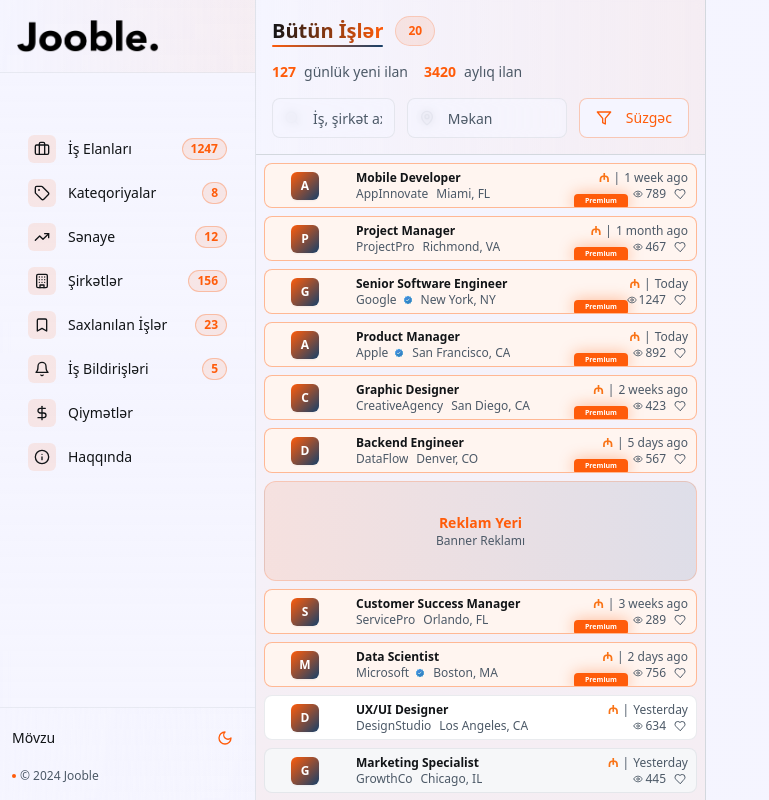
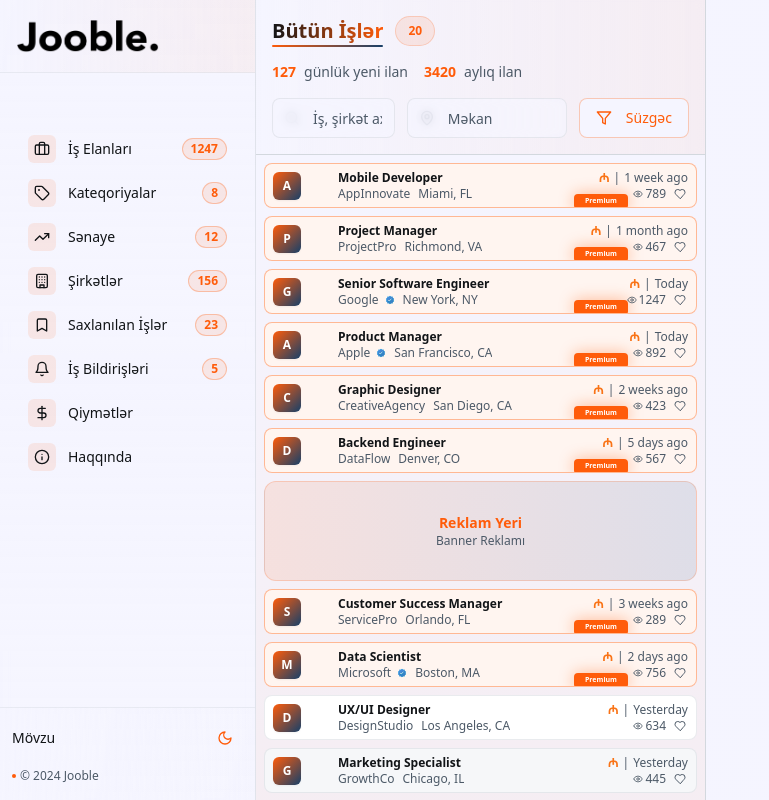
Before and after one commit to bondazz/jobin-az, a React (Vite) app: page / in a window 1280 px wide. Shown: the whole page, without its empty margins (0-769 px from the left). Built offline with nearby package versions, Linux system fonts and the light colour scheme.

Commit message:
Visual edit in Lovable
Edited UI in Lovable

```diff
--- a/src/components/JobCard.tsx
+++ b/src/components/JobCard.tsx
@@ -55,7 +55,7 @@ const JobCard = ({
         </div>}
 
       {/* Left Section - Company & Job Info */}
-      <div className="flex items-center gap-2 flex-1 min-w-0 relative z-10 mx-[18px]">
+      <div className="flex items-center gap-2 flex-1 min-w-0 relative z-10 mx-0">
         <div className="relative flex-shrink-0">
           <div className={`w-7 h-7 rounded-md flex items-center justify-center text-white font-bold text-xs shadow-sm ${job.tags.includes('premium') ? 'bg-gradient-premium' : 'bg-gradient-primary'}`}>
             {job.company.charAt(0)}
```
